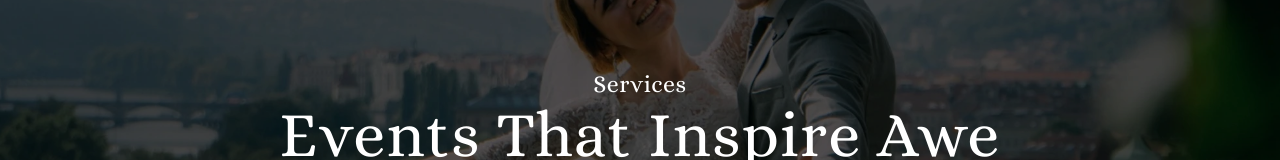
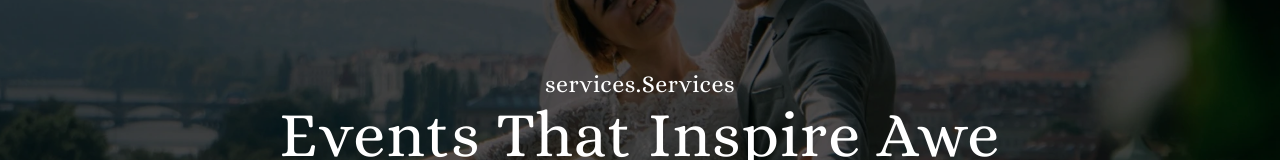
Before and after one commit to abdalrahman-shgori/wassimAlkharrat, a Next.js app: page /services in a window 1280 px wide. Shown: the part 220-380 px from the top of the page. Built offline with nearby package versions, Linux system fonts and the light colour scheme; no server answers; the database is empty.

Commit message:
some update

```diff
--- a/src/app/(public)/services/[slug]/page.tsx
+++ b/src/app/(public)/services/[slug]/page.tsx
@@ -116,7 +116,7 @@ export default async function ServiceDetailPage({ params }: ServiceDetailPagePro
 
   const imageSrc = getImageSrc();
   const isCloudinaryImage = service.image && (service.image.startsWith('http://') || service.image.startsWith('https://'));
-
+ console.log(service)
   return (
     <>
       <HeroSection
@@ -125,7 +125,7 @@ export default async function ServiceDetailPage({ params }: ServiceDetailPagePro
         subtitle={service.description}
         ctaText=""
         ctaLink=""
-        sectionTitle={service.name}
+        sectionTitle="title"
         nextSectionId="service-detail-content"
       />
       <section id="service-detail-content" className={styles.serviceDetailSection}>
--- a/src/components/HeroSection/HeroSection.tsx
+++ b/src/components/HeroSection/HeroSection.tsx
@@ -4,7 +4,7 @@ import Image from "next/image";
 import Button from "@/components/UI/Button/Button";
 import styles from "./HeroSection.module.scss";
 import { motion } from "framer-motion";
-
+import { useTranslations } from "next-intl";
 interface HeroSectionProps {
   imageSrc: string;
   imageAlt?: string;
@@ -40,6 +40,7 @@ export default function HeroSection({
   onScrollIndicatorClick,
   isHomePage = false
 }: HeroSectionProps) {
+  const t = useTranslations('services');
   const scrollToNext = () => {
     if (!nextSectionId) return;
 
@@ -81,7 +82,7 @@ export default function HeroSection({
 
       <div className={styles.heroContent}>
         {sectionTitle && (
-          <motion.h5 className={styles.heroSectionTitle} variants={fadeUp}>{sectionTitle}</motion.h5>
+          <motion.h5 className={styles.heroSectionTitle} variants={fadeUp}>{t(sectionTitle)}</motion.h5>
         )}
         <motion.h1 className={styles.heroTitle} variants={fadeUp}>{title}</motion.h1>
         <motion.p className={styles.heroSubtitle} variants={fadeUp}>{subtitle}</motion.p>
```
